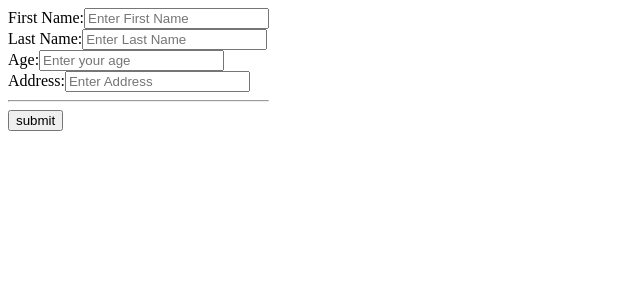
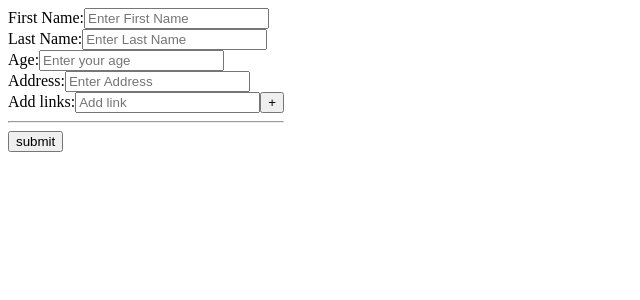
Before and after one commit to sampadadhole/resume-builder, a React (Create React App) app: page / in a window 1280 px wide. Shown: the top 300 px of the page, without its empty margins (0-640 px from the left). Built offline with nearby package versions, Linux system fonts and the light colour scheme.

Commit message:
AddLinks added

```diff
--- a/src/Components/Main.jsx
+++ b/src/Components/Main.jsx
@@ -10,7 +10,8 @@ function Main(props) {
     firstName: "",
     lastName: "",
     age: "",
-    address: ""
+    address: "",
+    links: [""]
   });
 
   // function createResume(e) {
@@ -26,20 +27,27 @@ function Main(props) {
   // }
 
   function handleFirstName(e) {
-    // setFirstNameInputBx(e.target.value);
     setUserDetails({ ...userDetails, firstName: e.target.value });
   }
   function handleLastName(e) {
-    // setLastNameInputBx(e.target.value);
     setUserDetails({ ...userDetails, lastName: e.target.value });
   }
   function handleAge(e) {
-    // setAgeInputBx(e.target.value);
     setUserDetails({ ...userDetails, age: e.target.value });
   }
   function handleAddress(e) {
-    // setAgeInputBx(e.target.value);
     setUserDetails({ ...userDetails, address: e.target.value });
+  }
+  function handlelink(e) {
+    // console.log(e.target.value);
+    setUserDetails({ ...userDetails, links: e.target.value });
+    // console.log(userDetails);
+  }
+  function AddLinks() {
+    setUserDetails((prevState) => ({
+      links: [...prevState, userDetails.links]
+    }));
+    console.log(userDetails.links);
   }
   // function resume(e) {
   //   console.log("clicked");
@@ -102,15 +110,21 @@ function Main(props) {
             onChange={handleAddress}
             // onKeyDown={handleLastName}
           />
+          <br />
+          Add links:
+          <input
+            type="text"
+            value={userDetails.links}
+            placeholder="Add link"
+            onChange={handlelink}
+          />
+          <button type="submit" onClick={AddLinks}>
+            +
+          </button>
           <hr />
           <button onClick={() => setIsResumeCreated(!isResumeCreated)}>
             submit
           </button>
-          {/* <button>
-          <a href="#" target="_blank">
-            submit
-          </a>
-        </button> */}
         </label>
       </div>
       <div>
```
